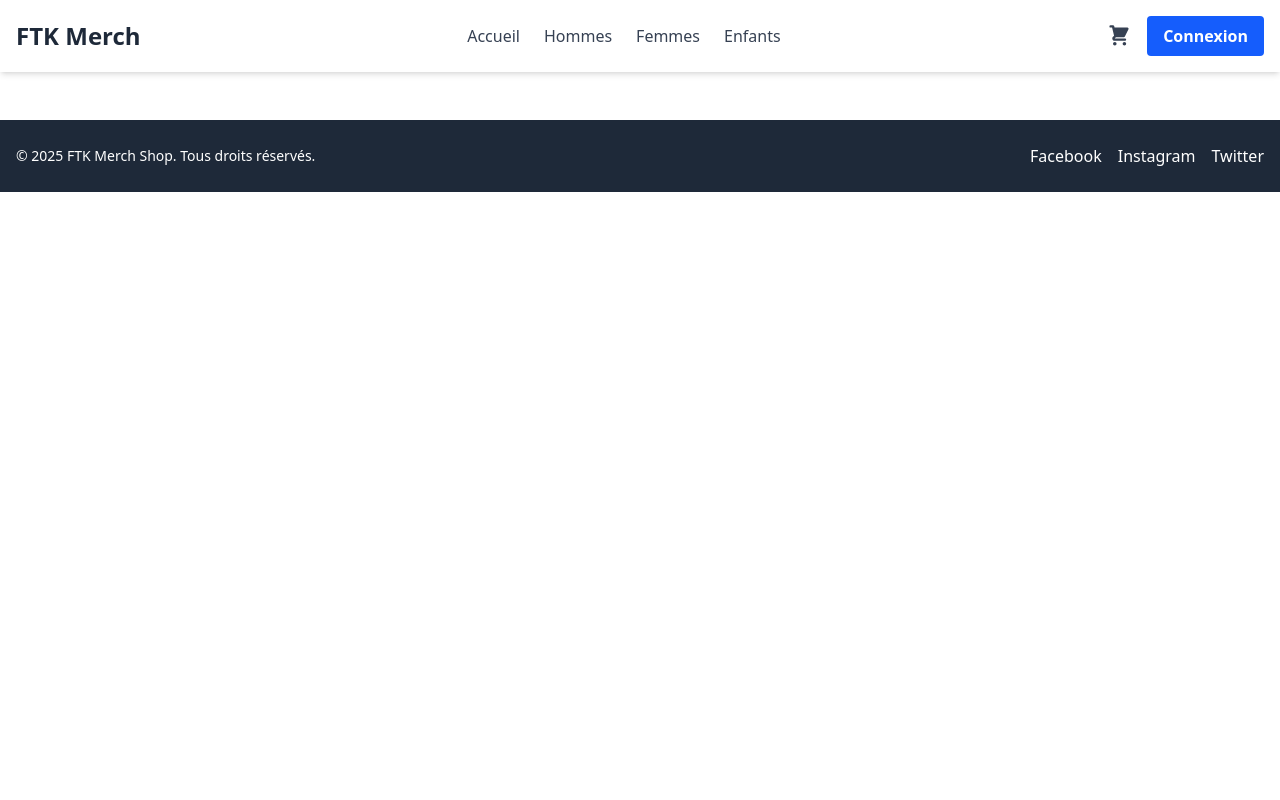
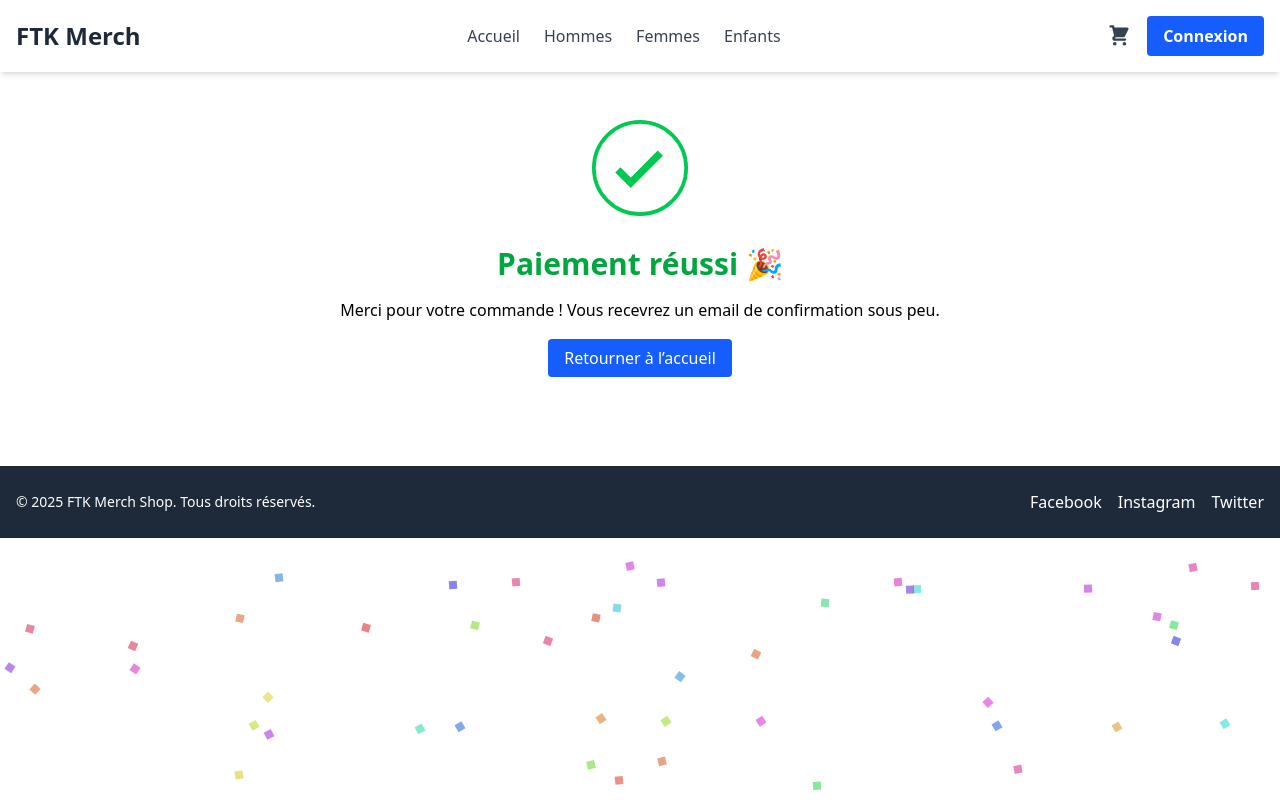
Before and after one commit to Nubunduram/FTK-Merch-frontend, a React (Vite) app: page /success in a window 1280 px wide. Built offline with nearby package versions, Linux system fonts and the light colour scheme.

Commit message:
feat: Checkout Success / Cancel

```diff
--- a/src/App.jsx
+++ b/src/App.jsx
@@ -7,6 +7,8 @@ import Cart from './pages/Cart'
 import Checkout from './pages/Checkout'
 import Header from './components/Header'
 import Footer from './components/Footer'
+import Success from './pages/Success'
+import Cancel from './pages/Cancel'
 
 function App() {
   return (
@@ -19,6 +21,8 @@ function App() {
         <Route path="/signup" element={<Signup />} />
         <Route path="/cart" element={<Cart />} />
         <Route path="/checkout" element={<Checkout />} />
+        <Route path="/success" element={<Success />} />
+        <Route path="/cancel" element={<Cancel />} />
       </Routes>
       <Footer />
     </BrowserRouter>
--- /dev/null
+++ b/src/pages/Cancel.jsx
@@ -0,0 +1,18 @@
+import { Link } from "react-router-dom"
+
+export default function Cancel() {
+  return (
+    <div className="container mx-auto py-12 text-center">
+      <h1 className="text-3xl font-bold text-red-600 mb-4">Paiement annulé ❌</h1>
+      <p className="mb-6">
+        Votre transaction a été annulée. Vous pouvez réessayer ou revenir à la boutique.
+      </p>
+      <Link
+        to="/cart"
+        className="px-4 py-2 bg-gray-800 text-white rounded hover:bg-gray-900"
+      >
+        Retourner au panier
+      </Link>
+    </div>
+  )
+}
--- /dev/null
+++ b/src/pages/Success.jsx
@@ -0,0 +1,107 @@
+import { useEffect, useState } from "react"
+import { Link } from "react-router-dom"
+
+export default function Success() {
+    const [loading, setLoading] = useState(true)
+    const [showConfetti, setShowConfetti] = useState(false)
+
+    useEffect(() => {
+        const timer = setTimeout(() => {
+            setLoading(false)
+            setShowConfetti(true)
+        }, 2000) // 2s loader
+        return () => clearTimeout(timer)
+    }, [])
+
+    // Confetti simple en CSS
+    useEffect(() => {
+        if (!showConfetti) return
+        const confettiCount = 100
+        const confettiContainer = document.getElementById("confetti")
+        for (let i = 0; i < confettiCount; i++) {
+            const confetti = document.createElement("div")
+            confetti.className = "confetti"
+            confetti.style.left = Math.random() * 100 + "vw"
+            confetti.style.animationDuration = 2 + Math.random() * 3 + "s"
+            confetti.style.backgroundColor = `hsl(${Math.random() * 360}, 70%, 60%)`
+            confettiContainer.appendChild(confetti)
+        }
+    }, [showConfetti])
+
+    if (loading) {
+        return (
+            <div className="flex flex-col items-center justify-center h-[60vh]">
+                <div className="animate-spin rounded-full h-16 w-16 border-t-4 border-blue-600 border-opacity-75 mb-6"></div>
+                <p className="text-lg text-gray-600">Confirmation de votre paiement en cours...</p>
+            </div>
+        )
+    }
+
+    return (
+        <div className="relative container mx-auto py-12 text-center">
+            <div id="confetti" className="fixed inset-0 pointer-events-none"></div>
+
+            {/* Checkmark animé */}
+            <div className="inline-block mb-6">
+                <svg
+                    className="w-24 h-24 text-green-500"
+                    viewBox="0 0 52 52"
+                >
+                    <circle
+                        className="stroke-current text-green-500"
+                        cx="26"
+                        cy="26"
+                        r="25"
+                        fill="none"
+                        strokeWidth="2"
+                    />
+                    <path
+                        className="checkmark"
+                        fill="none"
+                        stroke="currentColor"
+                        strokeWidth="4"
+                        d="M14 27l7 7 16-16"
+                    />
+                </svg>
+            </div>
+
+            <h1 className="text-3xl font-bold text-green-600 mb-4">Paiement réussi 🎉</h1>
+            <p className="mb-6">
+                Merci pour votre commande ! Vous recevrez un email de confirmation sous peu.
+            </p>
+            <Link
+                to="/"
+                className="px-4 py-2 bg-blue-600 text-white rounded hover:bg-blue-700"
+            >
+                Retourner à l’accueil
+            </Link>
+
+            {/* Confetti styles */}
+            <style>{`
+        .confetti {
+          position: absolute;
+          width: 8px;
+          height: 8px;
+          opacity: 0.7;
+          top: -10px;
+          animation-name: confetti-fall;
+          animation-timing-function: linear;
+          animation-iteration-count: 1;
+        }
+        @keyframes confetti-fall {
+          to {
+            transform: translateY(100vh) rotate(360deg);
+          }
+        }
+        .checkmark {
+          stroke-dasharray: 48;
+          stroke-dashoffset: 48;
+          animation: draw 0.7s forwards ease-out;
+        }
+        @keyframes draw {
+          to { stroke-dashoffset: 0; }
+        }
+      `}</style>
+        </div>
+    )
+}
```
